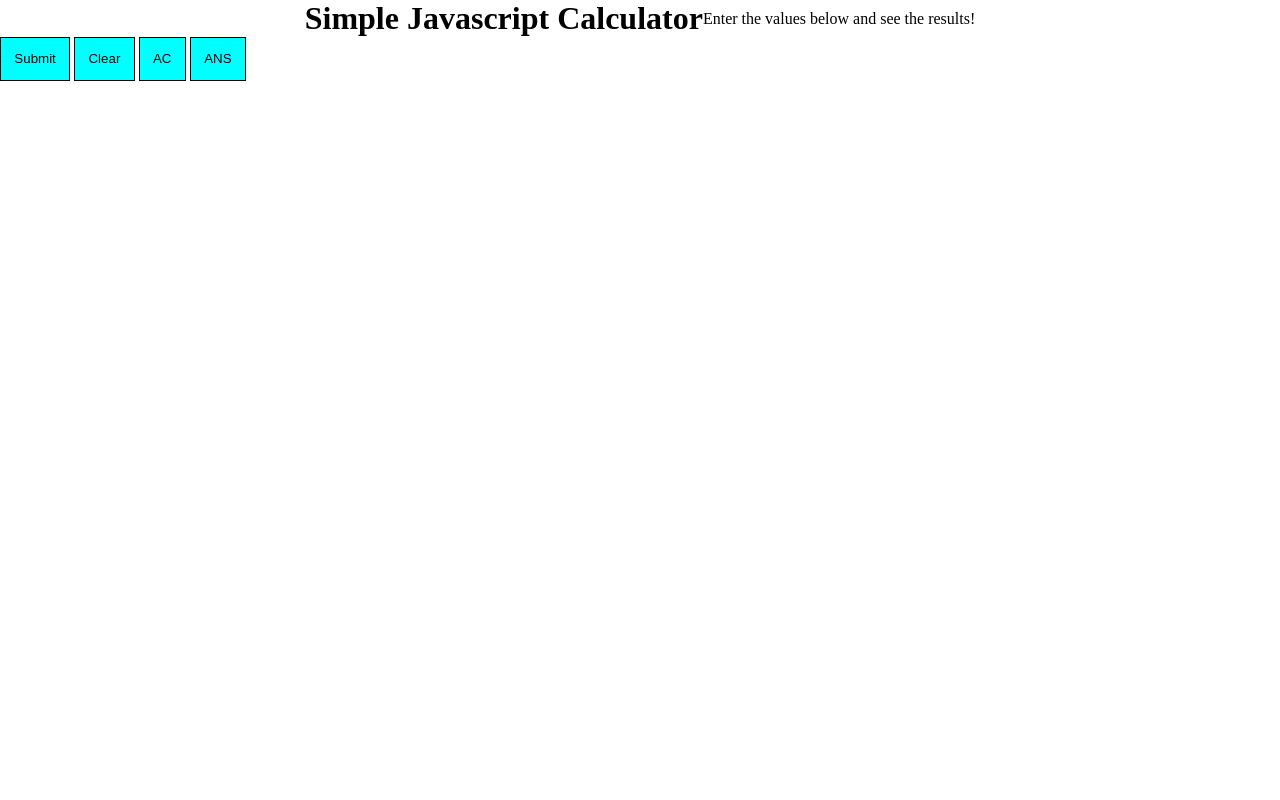
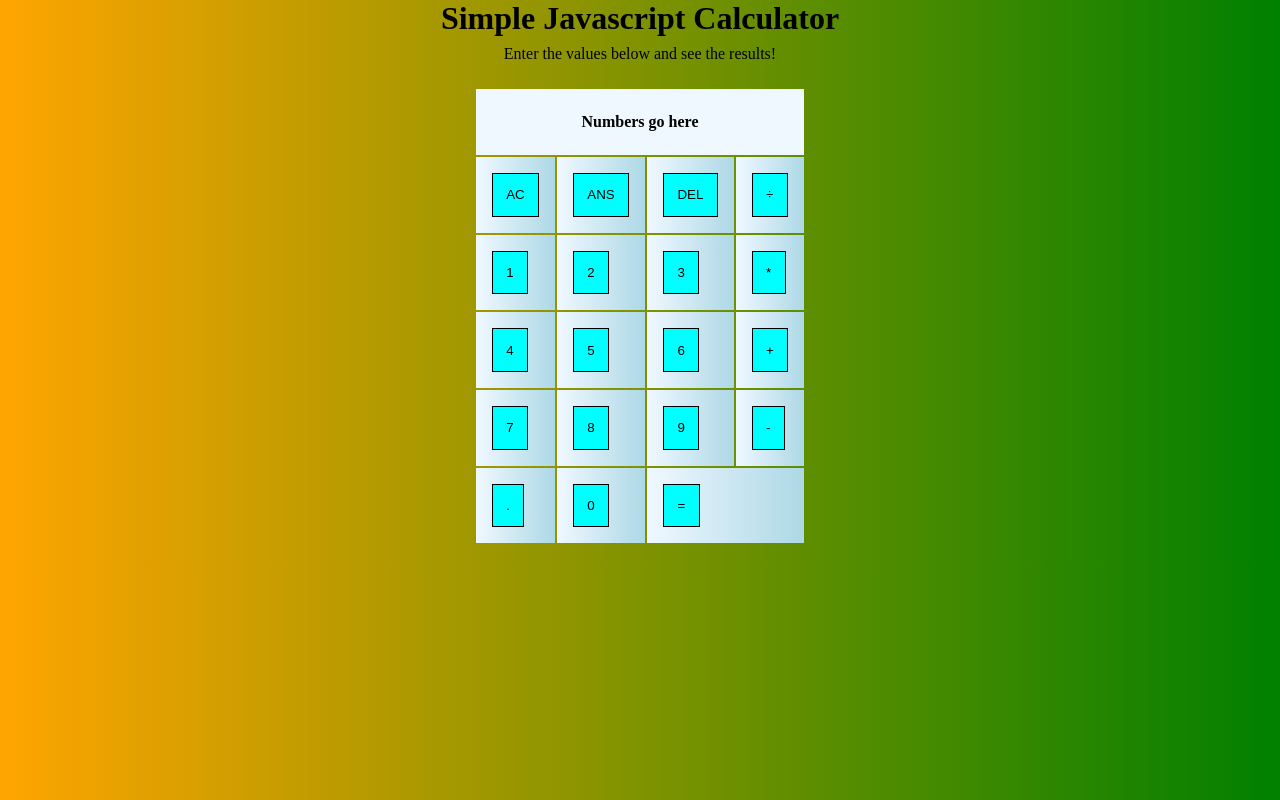
Before and after one commit to PaulDavidTucker/JScalculator, a plain HTML site: page index.html in a window 1280 px wide. Drawn offline with Linux system fonts and the light colour scheme.

Commit message:
Added table as a grid, some basic styling

```diff
--- a/css/reset.css
+++ b/css/reset.css
@@ -1,6 +1,5 @@
 *{
     border: 0ch;
-    background-color: white;
     padding: 0%;
     margin: 0%;
 }
--- a/css/styles.css
+++ b/css/styles.css
@@ -1,8 +1,14 @@
-h1 #MainTitle{
-    font-family: 'Segoe UI', Tahoma, Geneva, Verdana, sans-serif;
-    font-size: x-large;
-    padding: 5%;
-    color: brown;
+div #TitleSubText{
+    padding: 0.5em;
+    display: flex;
+    align-items: center;
+    justify-content: center;
+}
+
+body{
+    margin: 0em;
+    padding: 0em;
+    background: linear-gradient(to right, orange, green);
 }
 
  .ActionButton{
@@ -16,3 +22,21 @@ header{
     align-items: center;
     justify-content: center;
 }
+
+table#Grid {
+    padding: 1em;
+    display: flex;
+    justify-content: center;
+    align-items: center;
+}
+
+th{
+    padding-top: 1.5em;
+    padding-bottom: 1.5em;
+    background-color: aliceblue;
+}
+
+td{
+    padding: 1em;
+    background: linear-gradient(to right, aliceblue, lightblue);
+}
--- a/index.html
+++ b/index.html
@@ -11,16 +11,56 @@
 <body>
     <header>
         <h1 id="MainTitle">Simple Javascript Calculator</h1>
+    </header>
+    <div>
         <p id="TitleSubText">Enter the values below and see the results!</p>
-    </header>
-
-    <div>
-        <button id="Submit" type="button" class="ActionButton">Submit</button>
-        <button type="button" class="ActionButton">Clear</button>
-        <button type="button" class="ActionButton">AC</button>
-        <button type="button" class="ActionButton">ANS</button>
     </div>
 
+
+    <section>
+        <table id="Grid">
+            <!--This row will be the black row with the numbers on it-->
+            <tr id="NumberDisplay">
+                <th colspan="4">Numbers go here</th>
+            </tr>
+
+            <tr>
+                <td><button id="AC" type="button" class="ActionButton">AC</button></td>
+                <td><button id="ANS" type="button" class="ActionButton">ANS</button></td>
+                <td><button id="Delete" type="button" class="ActionButton">DEL</button></td>
+                <td><button type="button" class="ActionButton">÷</button></td>
+            </tr>
+
+            <tr>
+                <td><button type="button" class="ActionButton">1</button></td>
+                <td><button type="button" class="ActionButton">2</button></td>
+                <td><button type="button" class="ActionButton">3</button></td>
+                <td><button type="button" class="ActionButton">*</button></td>
+            </tr>
+
+            <tr>
+                <td><button type="button" class="ActionButton">4</button></td>
+                <td><button type="button" class="ActionButton">5</button></td>
+                <td><button type="button" class="ActionButton">6</button></td>
+                <td><button type="button" class="ActionButton">+</button></td>
+            </tr>
+
+            <tr>
+                <td><button type="button" class="ActionButton">7</button></td>
+                <td><button type="button" class="ActionButton">8</button></td>
+                <td><button type="button" class="ActionButton">9</button></td>
+                <td><button type="button" class="ActionButton">-</button></td>
+            </tr>
+
+            <tr>
+                <td><button type="button" class="ActionButton">.</button></td>
+                <td><button type="button" class="ActionButton">0</button></td>
+                <td colspan="2"><button type="button" class="ActionButton">=</button></td>
+
+            </tr>
+
+        </table>
+    </section>
 </body>
 <script src="/index.js"></script>
 </html>
--- a/index.js
+++ b/index.js
@@ -5,3 +5,23 @@ button.addEventListener("click", submit)
 function submit(){
     alert("Button clicked")
 }
+
+function add(){
+    //TODO Implement function
+}
+
+function subtract(){
+    //TODO Implement function
+}
+
+function divide(){
+    //TODO Implement function
+}
+
+function clear(){
+    //TODO Implement function
+}
+
+function ans(){
+    //TODO Implement function
+}
```
